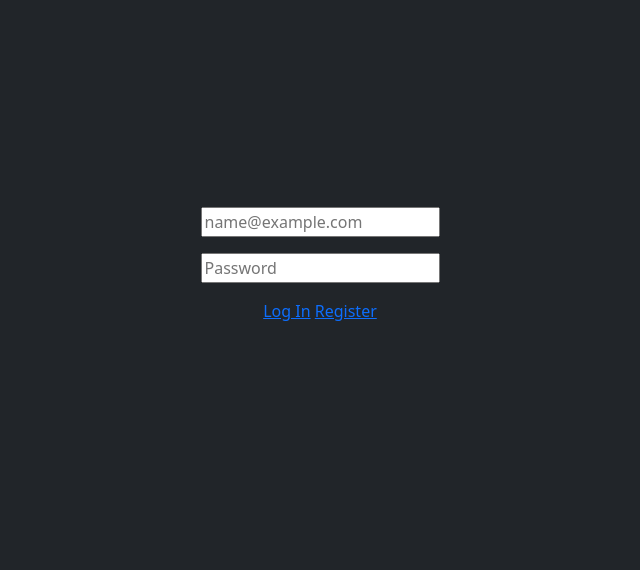
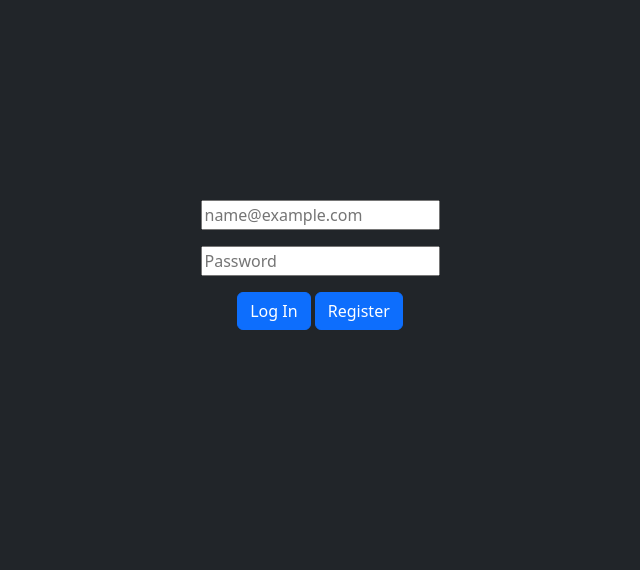
Before and after one commit to TrioStuds/Capstone-Git-Repo, a Flask app: page / in a window 1280 px wide. Shown: the part 135-705 px from the top of the page, without its empty margins (320-960 px from the left). Run offline with Flask 3, Linux system fonts and the light colour scheme.

Commit message:
updated login buttons

```diff
--- a/templates/login.html
+++ b/templates/login.html
@@ -18,8 +18,8 @@
             <div class="mb-3">
                 <input type="password" id="inputPassword6" placeholder="Password">
             </div>
-            <a href={{url_for('customer_home')}}>Log In</a>
-            <a href={{url_for('register')}}>Register</a>
+            <a type="button" class="btn btn-primary" href={{url_for('customer_home')}}>Log In</a>
+            <a type="button" class="btn btn-primary" href={{url_for('register')}}>Register</a>
         </div>
     </div>
     <footer class="bg-dark text-light">
```
